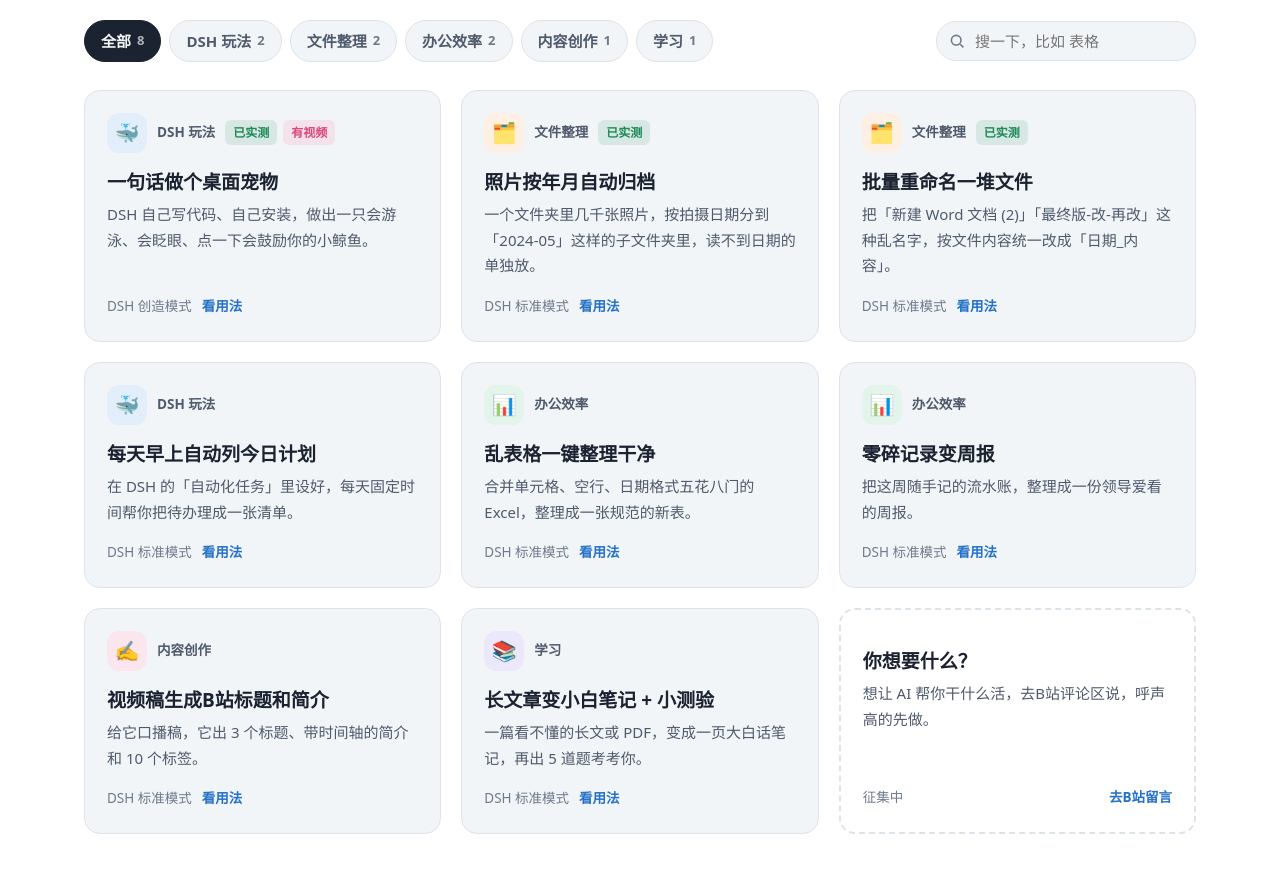
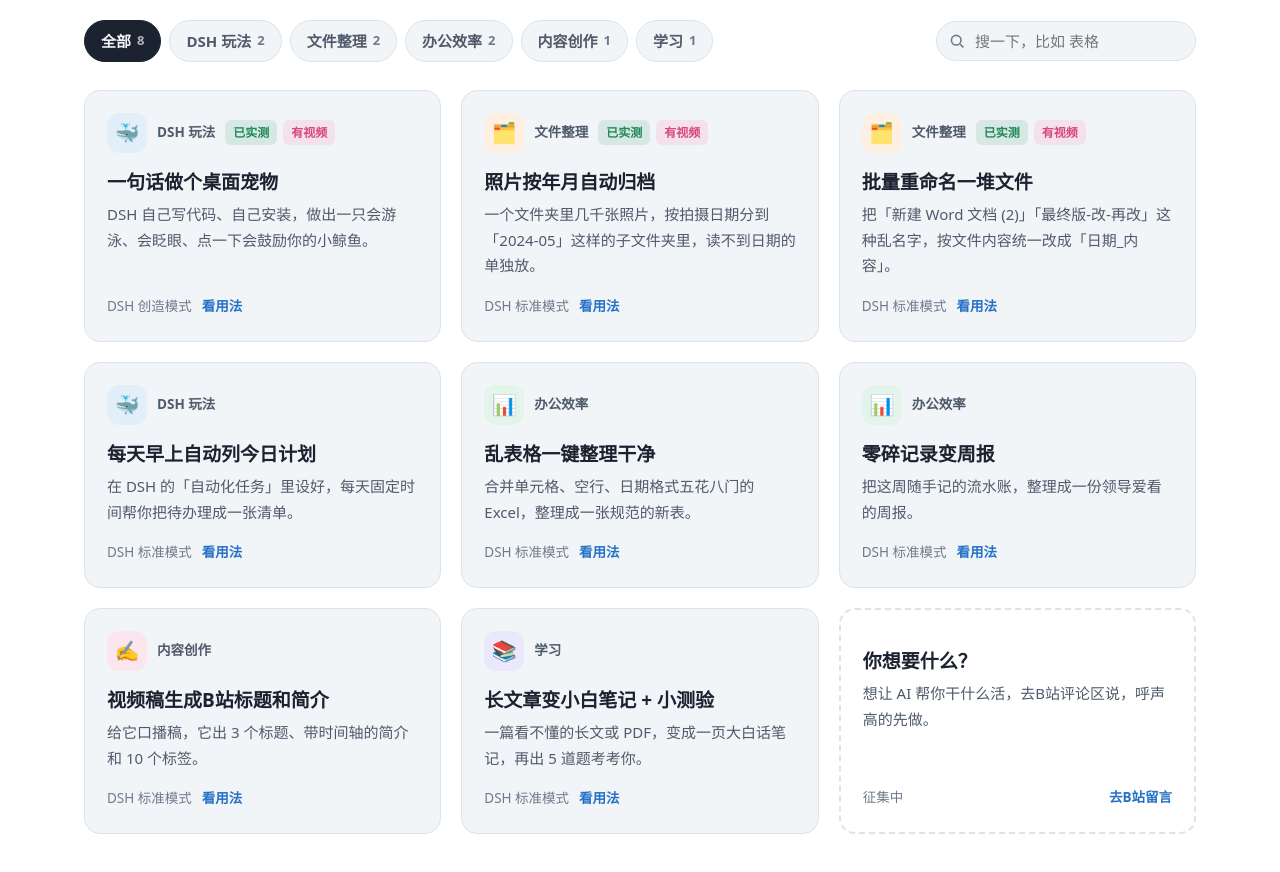
Before and after one commit to lius89628-hue/weiming-skills, a plain HTML site: page docs/index.html in a window 1280 px wide. Shown: the part 1060-1932 px from the top of the page. Drawn offline with Linux system fonts and the light colour scheme.

Commit message:
Add EP03/EP04 video links

```diff
--- a/docs/index.html
+++ b/docs/index.html
@@ -439,13 +439,13 @@ const SKILLS = [
    can:["每天定时运行，不用你记得打开","按轻重缓急排好顺序","把大事拆成能马上开始的小步骤"],
    prompt:"帮我建一个每天早上 8 点运行的自动化任务：读取工作区里的「待办.md」，把里面的事情按「必须今天做 / 可以晚点 / 可以不做」分成三组，每件大事拆成 3 个以内马上能开始的小步骤，结果写进「今日计划-日期.md」。如果「待办.md」不存在，先帮我建一个空模板。",
    steps:["在工作区里放一个「待办.md」，随手写下要做的事","新建会话，粘贴这段话发送","在左侧「自动化任务」里能看到、修改或关掉它"]},
-  {id:"photo-sort", cat:"file", mode:"标准模式", tested:true,
+  {id:"photo-sort", cat:"file", mode:"标准模式", tested:true, video:"https://www.bilibili.com/video/BV1sixw62EYa",
    name:"照片按年月自动归档",
    sum:"一个文件夹里几千张照片，按拍摄日期分到「2024-05」这样的子文件夹里，读不到日期的单独放。",
    can:["读照片里自带的拍摄日期（EXIF），文件名里的日期不作数","读不到日期的放进「日期不明」，不瞎猜","先给你看移动计划和每个文件夹的张数，你点头才动手","只移动不删除，还会留一份撤销清单"],
    prompt:"帮我整理工作区里的「照片」文件夹：按每张照片的拍摄日期，移动到「年-月」命名的子文件夹里，比如「2024-05」。拍摄日期从照片自带的信息（EXIF）里读，读不到的单独放进「日期不明」文件夹。动手之前先列出移动计划和每个文件夹会有多少张，等我确认再执行。不要删除任何文件，遇到重名就在文件名后面加序号。",
    steps:["第一次用，先把照片复制一份，放进工作区的「照片」文件夹","粘贴这段话发送，等它研究完弹出确认窗口","核对计划：各文件夹张数加起来等于总数","没问题就选「确认执行」，48 张实测 4 分钟左右"]},
-  {id:"batch-rename", cat:"file", mode:"标准模式", tested:true,
+  {id:"batch-rename", cat:"file", mode:"标准模式", tested:true, video:"https://www.bilibili.com/video/BV1ozxN63EHz",
    name:"批量重命名一堆文件",
    sum:"把「新建 Word 文档 (2)」「最终版-改-再改」这种乱名字，按文件内容统一改成「日期_内容」。",
    can:["打开每个文件读内容（Word、PDF、表格、图片都行），从里面找日期","先出一张「旧名字 → 新名字」对照表，你确认才改","只改名不删除，并保存一份改名记录.csv，随时能改回去"],
```
